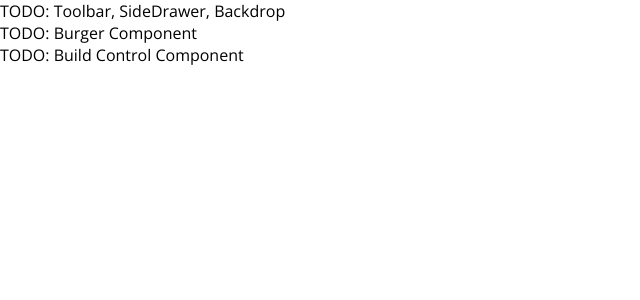
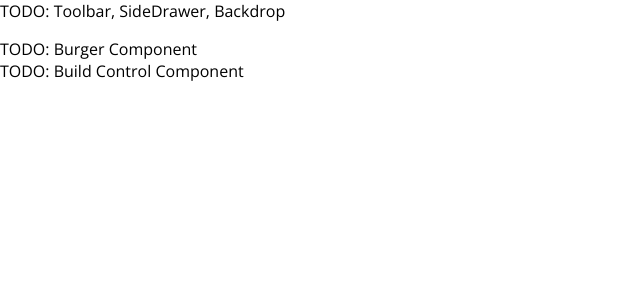
Before and after one commit to rch4ngel/burgerbuilder, a React (Create React App) app: page / in a window 1280 px wide. Shown: the top 300 px of the page, without its empty margins (0-640 px from the left). Built offline with nearby package versions, Linux system fonts and the light colour scheme.

Commit message:
Add Content css class to Layout

```diff
--- a/src/components/Layout/Layout.js
+++ b/src/components/Layout/Layout.js
@@ -1,10 +1,11 @@
 import React from 'react';
 import Aux from '../../hoc/Aux'
+import classes from './Layout.module.css'
 
 const Layout = (props) => (
     <Aux>
         <div>TODO: Toolbar, SideDrawer, Backdrop</div>
-        <main>{props.children}</main>
+        <main className={classes.Content}>{props.children}</main>
     </Aux>
 );
 
--- a/src/components/Layout/Layout.module.css
+++ b/src/components/Layout/Layout.module.css
@@ -0,0 +1,3 @@
+.Content {
+    margin-top: 16px;
+}
```
